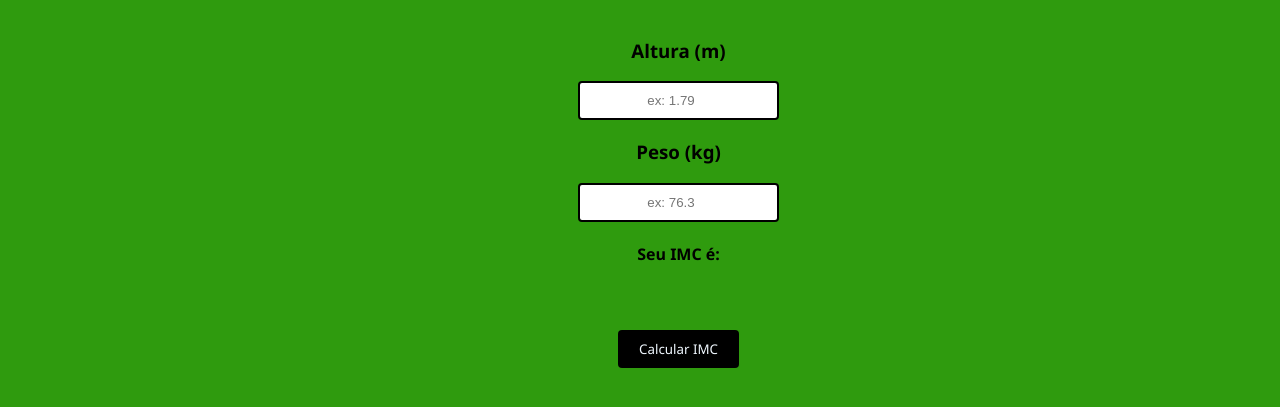
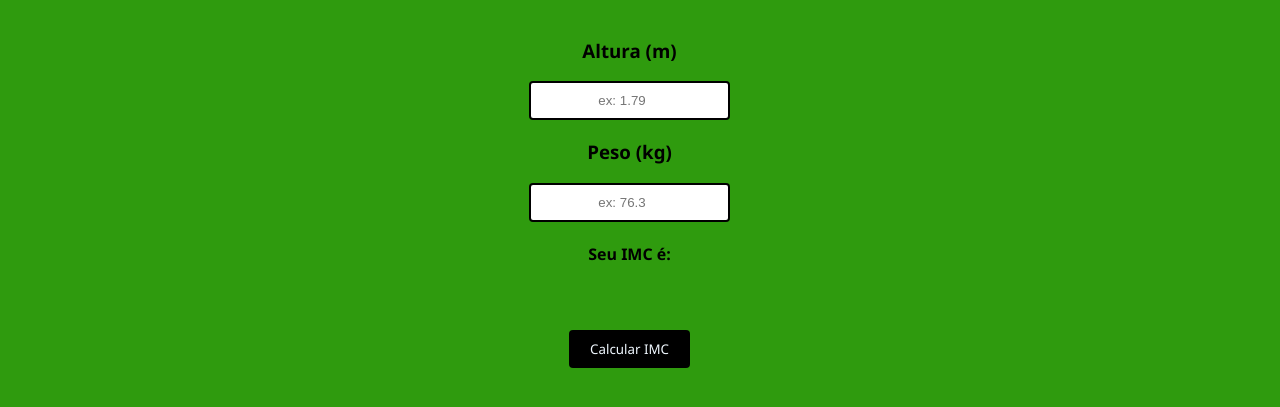
Before and after one commit to gabrielx16x/IMC, a plain HTML site: page html/calc_idoso.html in a window 1280 px wide. Shown: the part 145-552 px from the top of the page. Drawn offline with Linux system fonts and the light colour scheme.

Commit message:
alterando

```diff
--- a/css/calc_adulto.css
+++ b/css/calc_adulto.css
@@ -57,7 +57,8 @@ h1{
 .principal{
     display: flex;
     text-align: center;
-    margin-left: 570px;
+
+    justify-content: center;
 }
 .nova{
     display: flex;
--- a/css/calc_idoso.css
+++ b/css/calc_idoso.css
@@ -54,9 +54,8 @@ h1{
 }
 .principal{
     display: flex;
-    align-items: center;
     text-align: center;
-    margin-left: 570px;
+    justify-content: center;
 }
 .geral{
     text-align: center;
--- a/css/index.css
+++ b/css/index.css
@@ -97,7 +97,7 @@ body{
       .section {
         width: 300px;
         height: 200px;
-        background-color: #ff321b;
+        background-color: #ff1900;
         margin: 20px;
         padding: 20px;
         border-radius: 10px;
```
